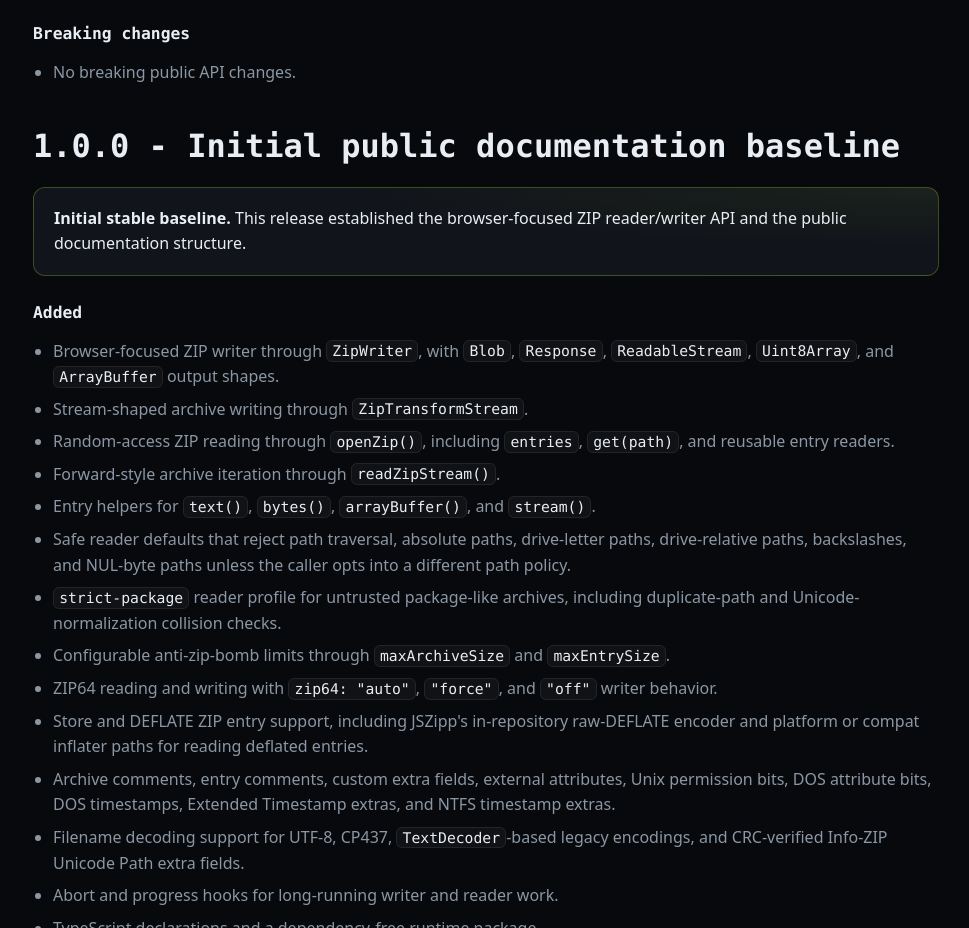
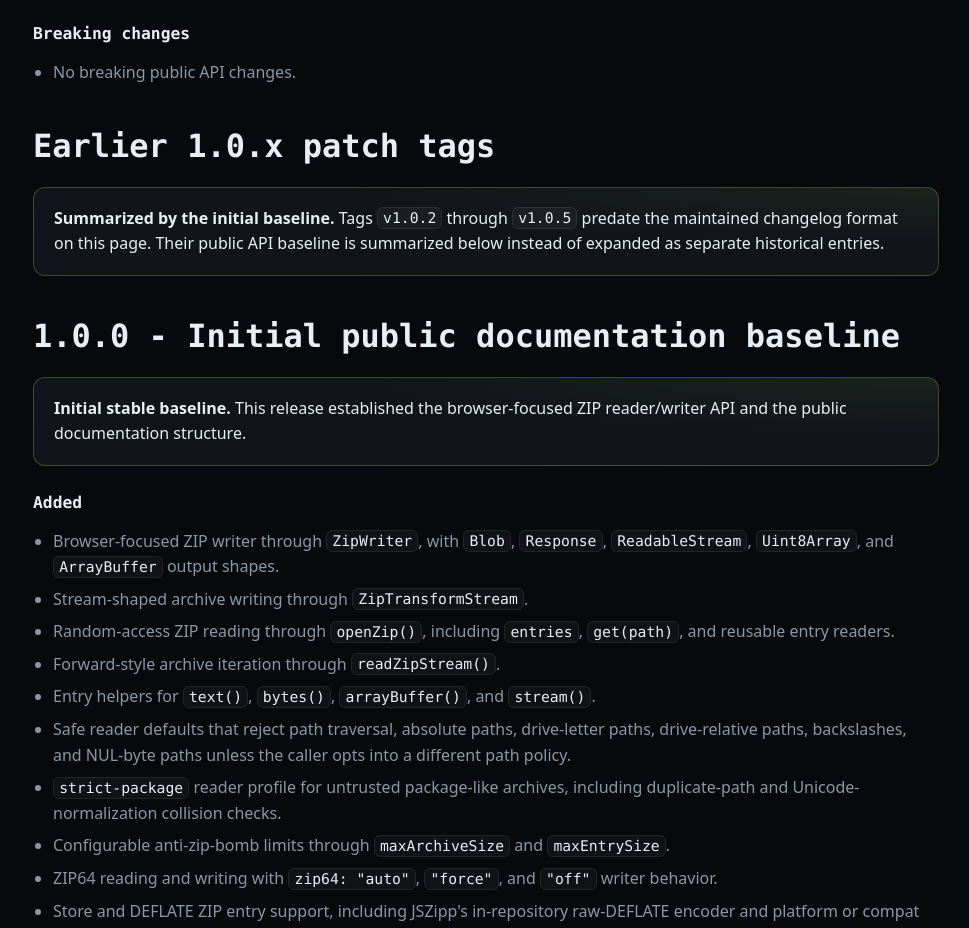
Before and after one commit to JSZipp/JSZipp, a website: page pages/changelog.html in a window 1280 px wide. Shown: the part 2101-3029 px from the top of the page, without its empty margins (311-1280 px from the left). Drawn offline with Linux system fonts and the light colour scheme.

Commit message:
Update changelog.html

```diff
--- a/pages/changelog.html
+++ b/pages/changelog.html
@@ -160,6 +160,14 @@
           <li>No breaking public API changes.</li>
         </ul>
 
+        <h2>Earlier 1.0.x patch tags</h2>
+        <div class="callout">
+          <strong>Summarized by the initial baseline.</strong>
+          Tags <code>v1.0.2</code> through <code>v1.0.5</code> predate the maintained changelog
+          format on this page. Their public API baseline is summarized below instead of expanded as
+          separate historical entries.
+        </div>
+
         <h2>1.0.0 - Initial public documentation baseline</h2>
         <div class="callout">
           <strong>Initial stable baseline.</strong>
```
